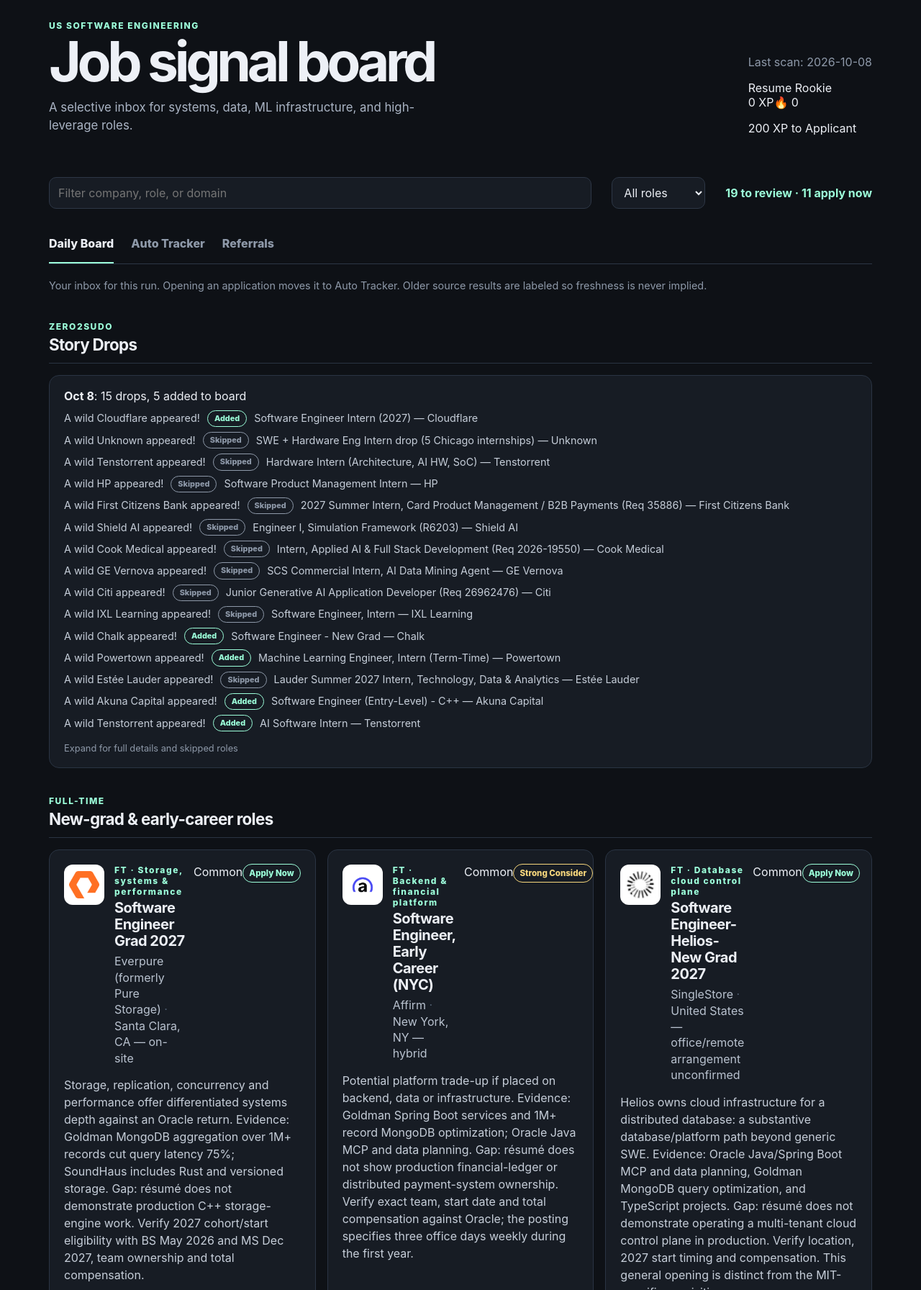
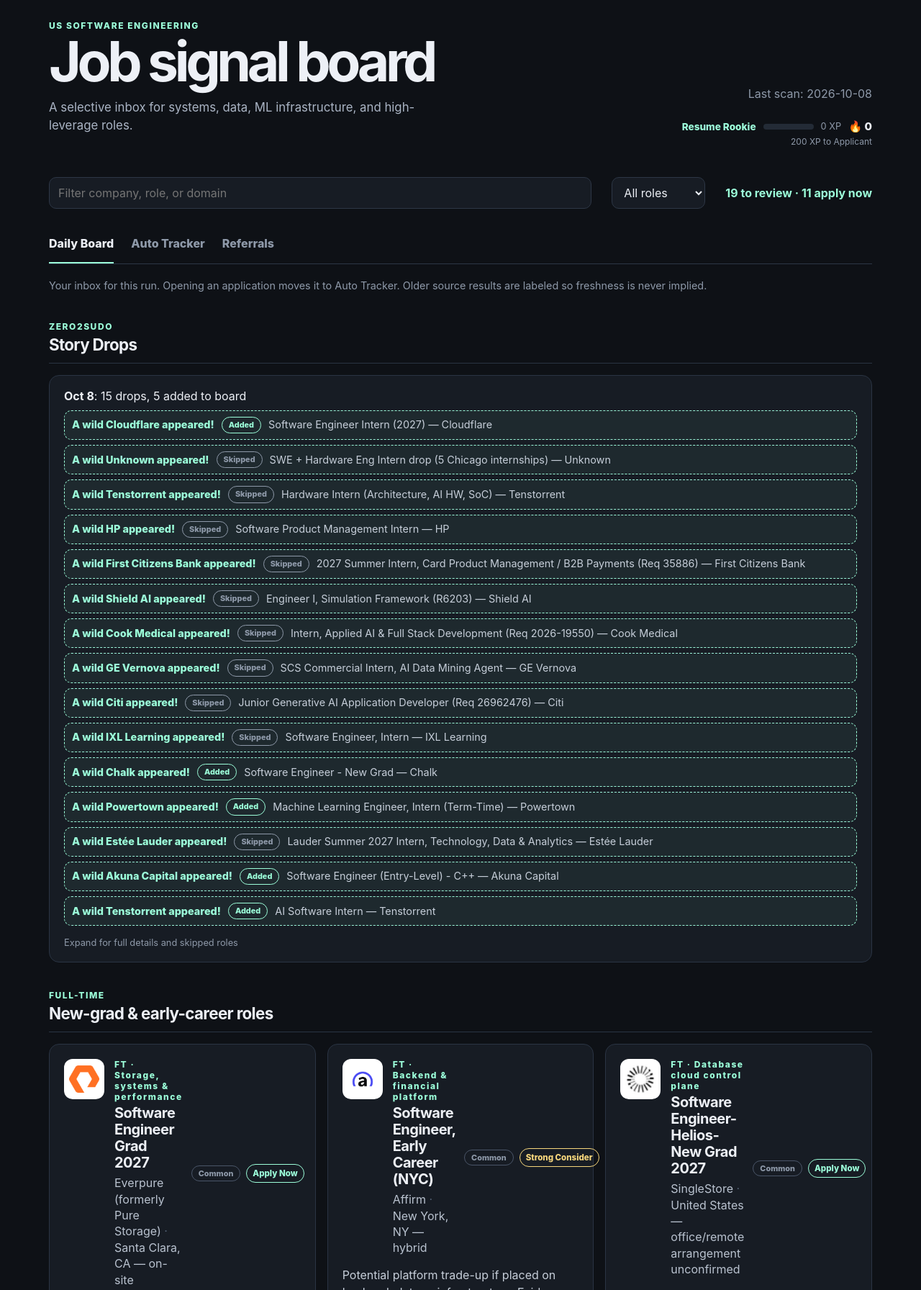
Before and after one commit to wcia013twe/codex-automated-job-board, a website: page index.html in a window 1280 px wide. Shown: the top 1792 px of the page at 72% size. Drawn offline with Linux system fonts and the light colour scheme.

Commit message:
Add gamification UI layer: rarity badges, shiny comp treatment, wild encounters, XP/levels, streaks (presentation only, localStorage state)

```diff
--- a/styles.css
+++ b/styles.css
@@ -24,3 +24,29 @@
 .sudo-full { border-top: 1px solid #2a3443; margin-top: 8px; padding-top: 18px; }
 .logo-fallback { align-items: center; background: #2a3443; border-radius: 12px; color: #9cffda; display: inline-flex; flex-shrink: 0; font-size: 1.5rem; font-weight: 800; height: 56px; justify-content: center; width: 56px; }
 @media (max-width: 650px) { .logo-fallback { height: 48px; width: 48px; } .sudo-line { font-size: .85rem; } }
+
+/* ---- Gamification layer (presentation only) ---- */
+.header-meta { align-items: flex-end; display: flex; flex-direction: column; gap: 10px; }
+#game-hud { min-width: 240px; }
+.hud-row { align-items: center; display: flex; gap: 10px; }
+.hud-level { color: #9cffda; font-size: .85rem; font-weight: 800; white-space: nowrap; }
+.xp-bar { background: #232b36; border-radius: 999px; flex: 1; height: 8px; min-width: 70px; overflow: hidden; }
+.xp-fill { background: linear-gradient(90deg, #9cffda, #5fd6a8); border-radius: 999px; height: 100%; transition: width .4s ease; }
+.hud-xp { color: #8e99a9; font-size: .8rem; white-space: nowrap; }
+.hud-streak { font-size: .95rem; font-weight: 800; white-space: nowrap; }
+.hud-next { color: #8e99a9; font-size: .75rem; margin: 4px 0 0; text-align: right; }
+.head-badges { align-items: center; display: flex; gap: 8px; }
+.rarity { border: 1px solid; border-radius: 999px; font-size: .68rem; font-weight: 800; padding: 3px 9px; white-space: nowrap; }
+.rarity.legendary { border-color: #f6c453; color: #f6c453; box-shadow: 0 0 8px rgba(246, 196, 83, .35); }
+.rarity.epic { border-color: #c792ea; color: #c792ea; }
+.rarity.rare { border-color: #7cc7f6; color: #7cc7f6; }
+.rarity.common { border-color: #4a5568; color: #8e99a9; }
+.shiny-badge { animation: shimmer 2.4s linear infinite; background: linear-gradient(110deg, #f6d67c 20%, #fff7d6 40%, #f6d67c 60%); background-size: 200% 100%; border-radius: 999px; color: #3a2f0b; font-size: .68rem; font-weight: 800; padding: 3px 9px; white-space: nowrap; }
+@keyframes shimmer { to { background-position: -200% 0; } }
+.sudo-line.wild-new { background: rgba(156, 255, 218, .06); border: 1px dashed #9cffda; border-radius: 10px; padding: 8px 10px; }
+.wild-header { color: #9cffda; font-weight: 800; }
+@media (max-width: 650px) {
+  .header-meta { align-items: stretch; }
+  .hud-next { text-align: left; }
+  .head-badges { align-self: flex-start; flex-wrap: wrap; }
+}
```
